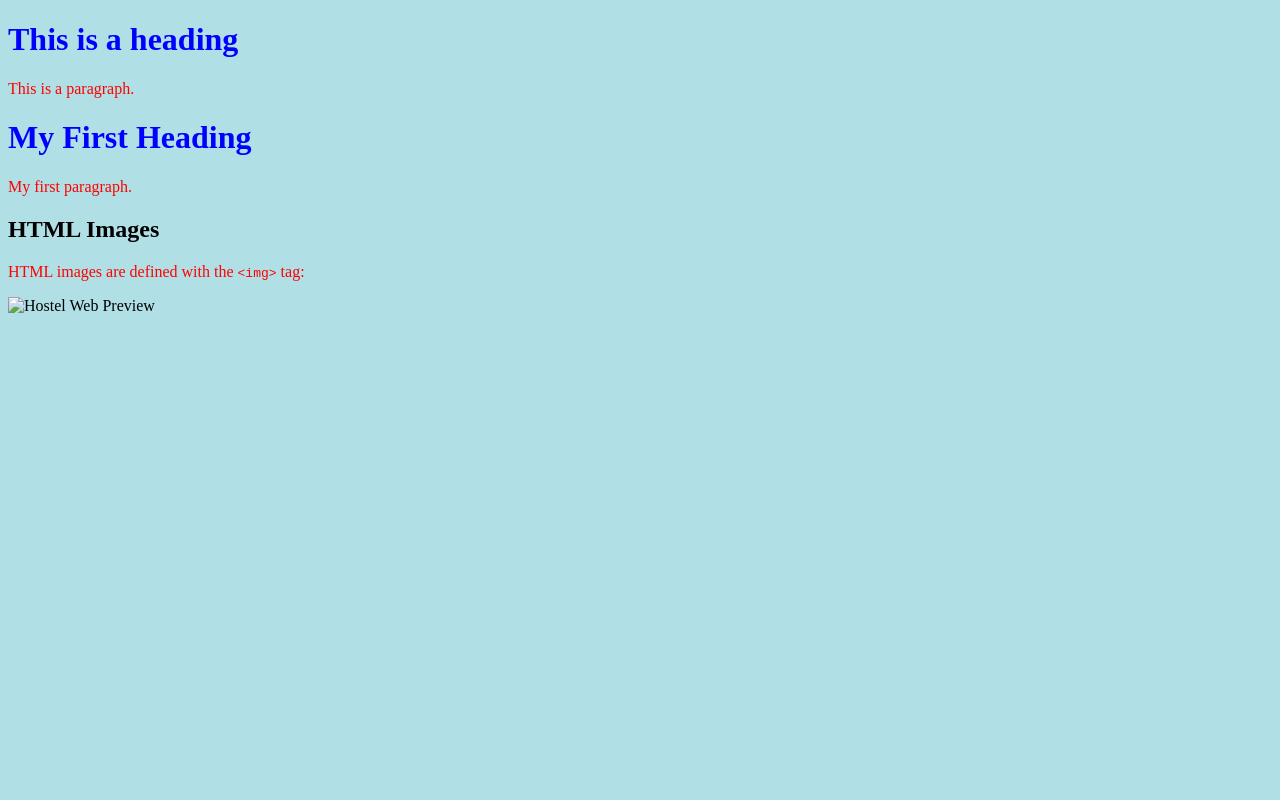
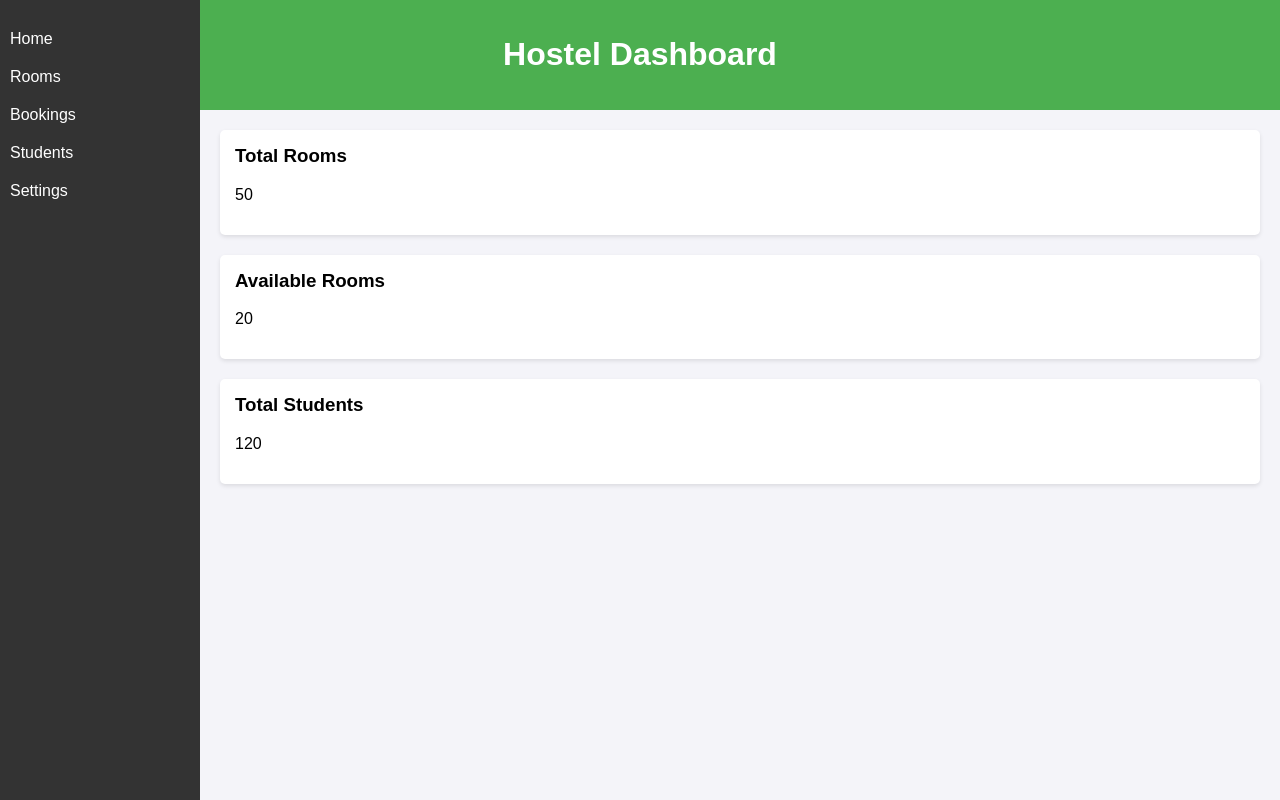
Before and after one commit to swamyok/youtube-vercel-demo-, a plain HTML site: page index.htm in a window 1280 px wide. Drawn offline with Linux system fonts and the light colour scheme.

Commit message:
Update index.htm

```diff
--- a/index.htm
+++ b/index.htm
@@ -3,23 +3,81 @@
 <head>
     <meta charset="UTF-8">
     <meta name="viewport" content="width=device-width, initial-scale=1.0">
-    <title>YouTube Vercel Demo</title>
+    <title>Hostel Dashboard</title>
     <style>
-        body { background-color: powderblue; }
-        h1 { color: blue; }
-        p { color: red; }
+        body {
+            font-family: Arial, sans-serif;
+            margin: 0;
+            padding: 0;
+            background-color: #f4f4f9;
+        }
+        .header {
+            background-color: #4CAF50;
+            color: white;
+            padding: 15px;
+            text-align: center;
+        }
+        .sidebar {
+            width: 200px;
+            background-color: #333;
+            color: white;
+            position: fixed;
+            top: 0;
+            left: 0;
+            height: 100%;
+            padding-top: 20px;
+        }
+        .sidebar a {
+            display: block;
+            color: white;
+            padding: 10px;
+            text-decoration: none;
+        }
+        .sidebar a:hover {
+            background-color: #575757;
+        }
+        .main-content {
+            margin-left: 200px;
+            padding: 20px;
+        }
+        .card {
+            background-color: white;
+            border-radius: 5px;
+            padding: 15px;
+            box-shadow: 0 2px 4px rgba(0, 0, 0, 0.1);
+            margin-bottom: 20px;
+        }
+        .card h3 {
+            margin-top: 0;
+        }
     </style>
 </head>
 <body>
-    <h1>This is a heading</h1>
-    <p>This is a paragraph.</p>
+    <div class="header">
+        <h1>Hostel Dashboard</h1>
+    </div>
 
-    <h1>My First Heading</h1>
-    <p>My first paragraph.</p>
+    <div class="sidebar">
+        <a href="#">Home</a>
+        <a href="#">Rooms</a>
+        <a href="#">Bookings</a>
+        <a href="#">Students</a>
+        <a href="#">Settings</a>
+    </div>
 
-    <h2>HTML Images</h2>
-    <p>HTML images are defined with the <code>&lt;img&gt;</code> tag:</p>
-
-    <img src="hostelweb.jpg" alt="Hostel Web Preview" width="104" height="142">
+    <div class="main-content">
+        <div class="card">
+            <h3>Total Rooms</h3>
+            <p>50</p>
+        </div>
+        <div class="card">
+            <h3>Available Rooms</h3>
+            <p>20</p>
+        </div>
+        <div class="card">
+            <h3>Total Students</h3>
+            <p>120</p>
+        </div>
+    </div>
 </body>
 </html>
```
